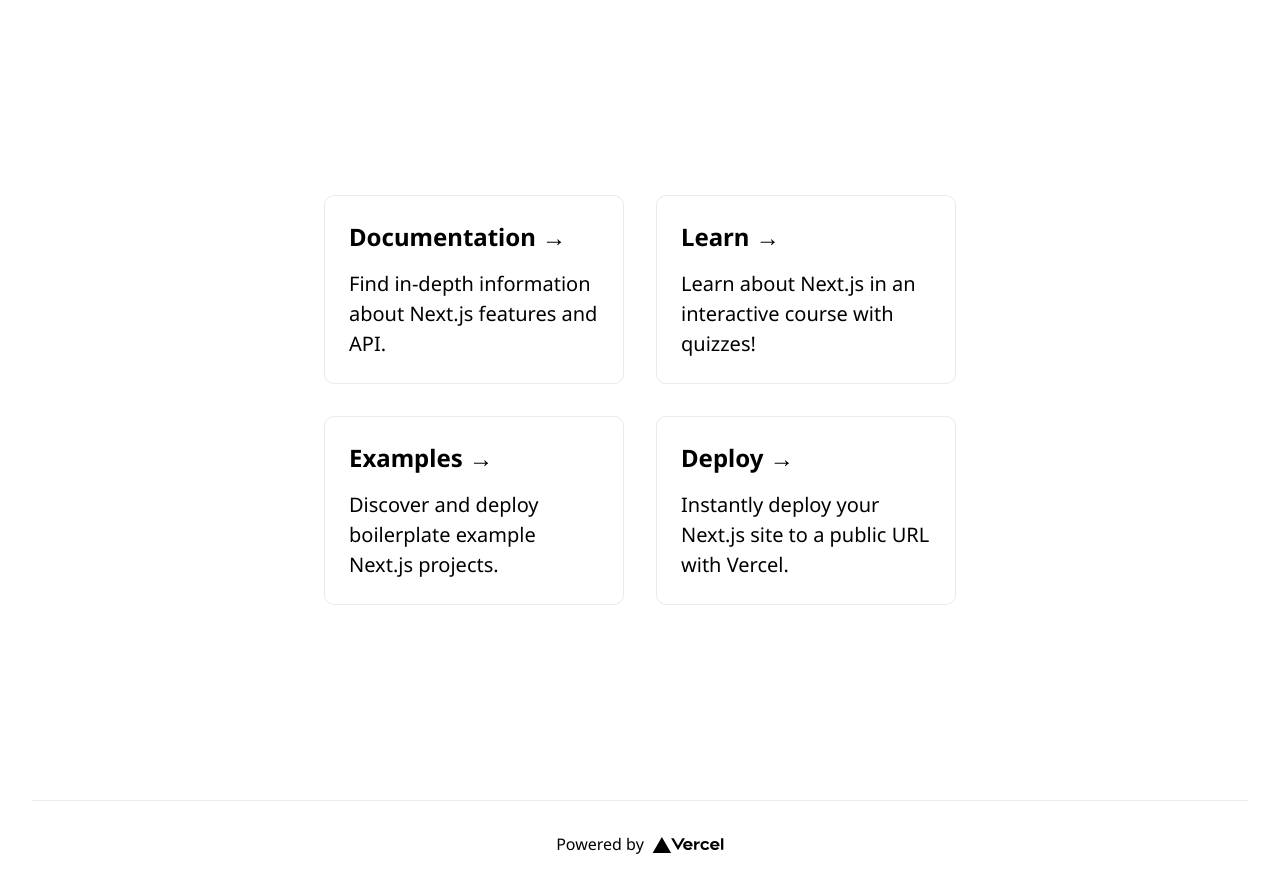
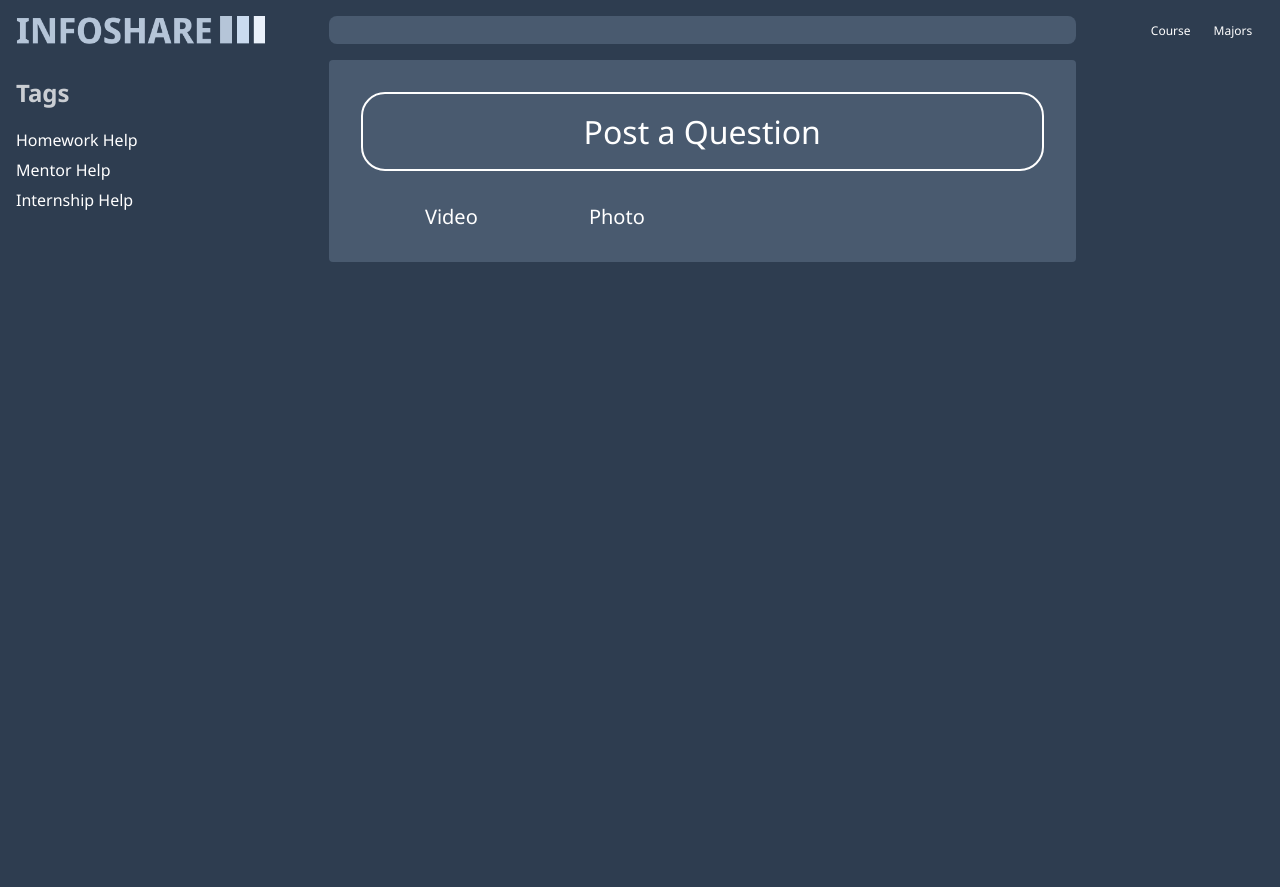
Before and after one commit to SciencePotato/bu-infoshare-next, a Next.js app: page /HomePage in a window 1280 px wide. After the commit the page ends 800 px from the top, so only its background shows below. Built offline with nearby package versions, Linux system fonts and the light colour scheme.

Commit message:
Started the based of the HomePage

```diff
--- a/components/navbar/navbar.tsx
+++ b/components/navbar/navbar.tsx
@@ -1,7 +1,26 @@
+import styles  from '../../styles/Nav.module.scss';
+import logo from '../../public/infoshare.png';
+import Image from 'next/image'
+
 export default function Navbar () {
     return (
         <>
-            <h1> Navbar </h1>
+            <nav className={styles.nav}>
+                {/* Logo flex: 1 */}
+                <div>
+                    <Image src={logo}/>
+                </div>
+
+                {/* Search flex: 6 */}
+                <div>
+                </div>
+
+                {/* Others flex: 1-2? */}
+                <div>
+                    <div> Course </div>
+                    <div> Majors </div>
+                </div>
+            </nav>
         </>
     )
 }
--- a/pages/HomePage/index.tsx
+++ b/pages/HomePage/index.tsx
@@ -1,63 +1,47 @@
 import type { NextPage } from 'next'
 import Head from 'next/head'
-import Image from 'next/image'
-import styles from '../../styles/Home.module.scss'
+import Navbar from '../../components/navbar/navbar'
+import styles from '../../styles/HomePage.module.scss'
 
 const Home: NextPage = () => {
   return (
-    <div className={styles.container}>
+    <>
       <Head>
-        <title>Create Next App</title>
+        <title> Home Page </title>
         <meta name="description" content="Generated by create next app" />
         <link rel="icon" href="/favicon.ico" />
       </Head>
+      <Navbar/>
 
-      <main className={styles.main}>
+      <main className={styles.home}>
+        {/* Tags */}
+        <aside>
+          <h2> Tags </h2>
+          <div>
+            {/* List of stuff -> Make this into custom Component that takes in Logo + Text? */}
+            <div> Homework Help </div>
+            <div> Mentor Help </div>
+            <div> Internship Help </div>
+          </div>
+        </aside>
 
-        <div className={styles.grid}>
-          <a href="https://nextjs.org/docs" className={styles.card}>
-            <h2>Documentation &rarr;</h2>
-            <p>Find in-depth information about Next.js features and API.</p>
-          </a>
+        {/* Posts */}
+        <section>
+          {/* Post a Question */}
+          <div className={styles.postQ}>
+              <div> Post a Question</div>
+              <div>
+                <span> Video </span>
+                <span> Photo </span>
+              </div>
+          </div>
+        </section>
 
-          <a href="https://nextjs.org/learn" className={styles.card}>
-            <h2>Learn &rarr;</h2>
-            <p>Learn about Next.js in an interactive course with quizzes!</p>
-          </a>
-
-          <a
-            href="https://github.com/vercel/next.js/tree/canary/examples"
-            className={styles.card}
-          >
-            <h2>Examples &rarr;</h2>
-            <p>Discover and deploy boilerplate example Next.js projects.</p>
-          </a>
-
-          <a
-            href="https://vercel.com/new?utm_source=create-next-app&utm_medium=default-template&utm_campaign=create-next-app"
-            className={styles.card}
-          >
-            <h2>Deploy &rarr;</h2>
-            <p>
-              Instantly deploy your Next.js site to a public URL with Vercel.
-            </p>
-          </a>
-        </div>
+        {/* Courses? */}
+        <aside>
+        </aside>
       </main>
-
-      <footer className={styles.footer}>
-        <a
-          href="https://vercel.com?utm_source=create-next-app&utm_medium=default-template&utm_campaign=create-next-app"
-          target="_blank"
-          rel="noopener noreferrer"
-        >
-          Powered by{' '}
-          <span className={styles.logo}>
-            <Image src="/vercel.svg" alt="Vercel Logo" width={72} height={16} />
-          </span>
-        </a>
-      </footer>
-    </div>
+    </>
   )
 }
 
--- a/styles/HomePage.module.scss
+++ b/styles/HomePage.module.scss
@@ -1 +1,70 @@
 @import './globalVariable.scss';
+
+.home {
+    display: flex;
+    & > aside {
+        margin: 1rem;
+        // Left side
+        &:first-of-type {
+            flex: 2;
+            max-width: 20rem;
+            min-width: 100px;
+            margin-right: 0rem;
+            & > h2 {
+                margin-top: 0px;
+                color: rgba($WHITE, $alpha: 0.75);
+            }
+            // List of Helps
+            & > div {
+                & > div {
+                    margin: 0.5rem 0rem;
+                }
+            }
+        }
+
+        // Right Side
+        &:last-of-type {
+            flex: 1;
+            min-width: 80px;
+            display: flex;
+            margin-left: 0px;
+        }
+    }
+
+    & > section {
+        flex: 6;
+        position: relative;
+        margin-left: 5vw;
+        margin-right: 5vw;
+    }
+}
+
+.postQ {
+    background-color: $primary-color-light;
+    display: flex;
+    flex-direction: column;
+    border-radius: 0.25rem;
+    & > div {
+        flex: 1;
+        &:first-of-type{
+            display: grid;
+            border-radius: 1.5rem;
+            border: solid $WHITE 2px;
+            margin: 2rem;
+            font-size: 2rem;
+            padding: 1rem;
+            place-items: center;
+        }
+        &:last-of-type {
+            display: flex;
+            margin: 2rem;
+            margin-top: 0px;
+            font-size: 1.25rem;
+            & > span {
+                flex: 1;
+                max-width: 100px;
+                margin-left: 4rem;
+            }
+        }
+    }
+}
--- /dev/null
+++ b/styles/Nav.module.scss
@@ -0,0 +1,59 @@
+@import './globalVariable.scss';
+
+.nav {
+    display: flex;
+    // Logo
+    & > div{
+        margin: 1rem;
+        margin-top: 2rem;
+        &:first-of-type {
+            flex: 2;
+            max-width: 20rem;
+            min-width: 100px;
+            margin-right: 0rem;
+            display: grid;
+            place-items: center;
+        }
+
+        // Search bar
+        &:nth-of-type(2) {
+            flex: 6;
+            background-color: $primary-color-light;
+            border-radius: 0.5rem;
+            margin-left: 5vw;
+            margin-right: 5vw;
+        }
+
+        // Other
+        &:last-of-type {
+            flex: 1;
+            display: flex;
+            min-width: 80px;
+            margin-left: 0px;
+            & > div {
+                flex: 1;
+                font-size: 20px;
+                margin: 2px;
+                display: grid;
+                place-content: center;
+            }
+        }
+    }
+}
+
+@media only screen and (max-width: 1300px){
+
+    .nav {
+        display: flex;
+        // Logo
+        & > div{
+            margin-top: 1rem;
+            // Other
+            &:last-of-type {
+                & > div {
+                    font-size: 12px;
+                }
+            }
+        }
+    }
+}
--- a/styles/globalVariable.scss
+++ b/styles/globalVariable.scss
@@ -1,6 +1,6 @@
 // Custom Color
 $primary-color: #2E3D50;
-$primary-color-light: #8894a2;
+$primary-color-light: #495A6F;
 $contrast-color: #E19247;
 $secondary-color: #DCB589;
 $secondary-color-light: #C3CFC3;
--- a/styles/globals.scss
+++ b/styles/globals.scss
@@ -1,9 +1,12 @@
 @import url('https://fonts.googleapis.com/css2?family=Noto+Sans:ital,wght@0,100;0,200;0,300;0,400;0,500;0,600;0,700;0,800;0,900;1,100;1,200;1,300;1,400;1,500;1,600;1,700;1,800;1,900&display=swap');
+@import './globalVariable.scss';
 
 html,
 body {
   padding: 0;
   margin: 0;
+  background-color: $primary-color;
+  color: $WHITE;
   font-family: 'Noto Sans', sans-serif;
 }
 
```
Also changed, not shown: public/infoshare.png (added).
